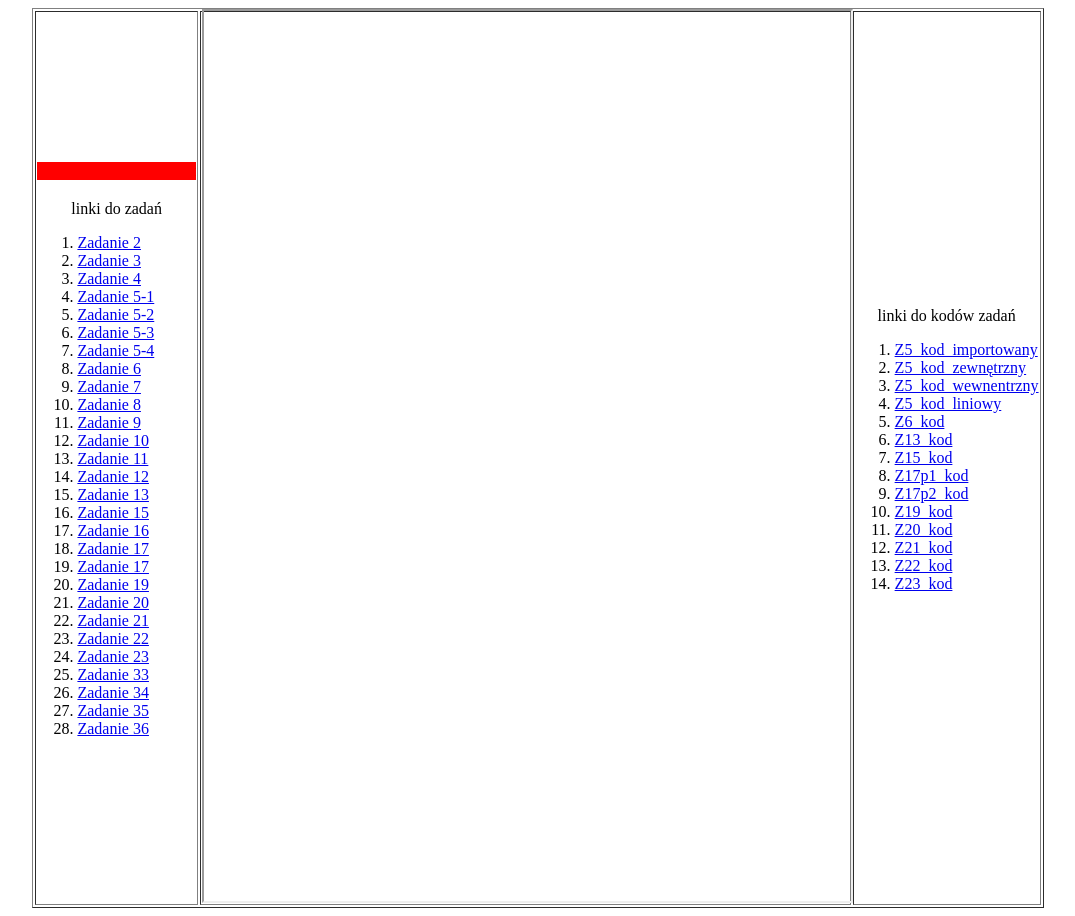
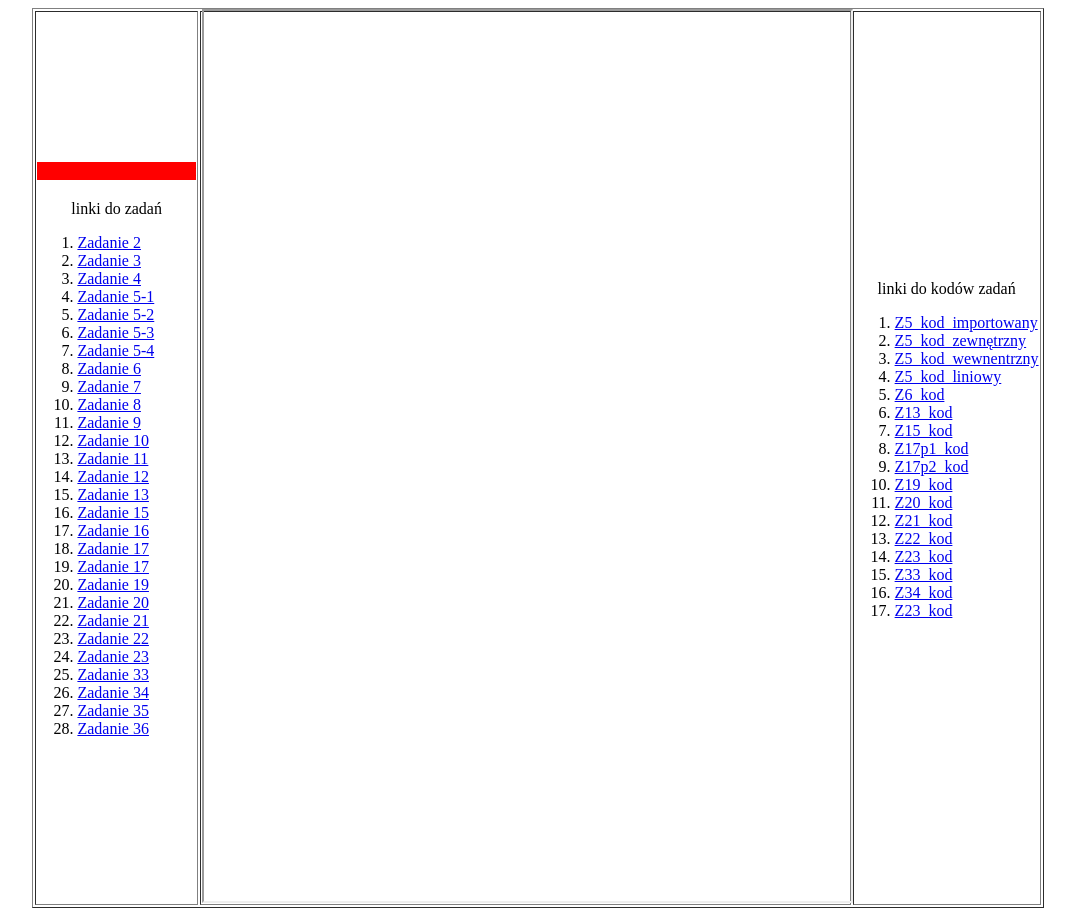
Before and after one commit to michall1509/zad-od-1-15, a plain HTML site: page index.html in a window 1280 px wide. Shown: the whole page, without its empty margins (102-1177 px from the left). Drawn offline with Linux system fonts and the light colour scheme.

Commit message:
Update index.html

```diff
--- a/index.html
+++ b/index.html
@@ -62,8 +62,9 @@
                         <li><a href="kod.html?html="zad.22.html&css=none" target="glowna">Z21_kod</a></li>
                         <li><a href="kod.html?html="zad22.html&css=none" target="glowna">Z22_kod</a></li>
                         <li><a href="kod.html?html="zad.23.html&css=zad.23.css" target="glowna">Z23_kod</a></li>
-
-
+                        <li><a href="kod.html?html="zad33.html&css=none" target="glowna">Z33_kod</a></li>
+                        <li><a href="kod.html?html="zad34.html&css=zad34_nowak.css" target="glowna">Z34_kod</a></li>
+                        <li><a href="kod.html?html="zad36.html&css=none" target="glowna">Z23_kod</a></li>
 
 
 
```
